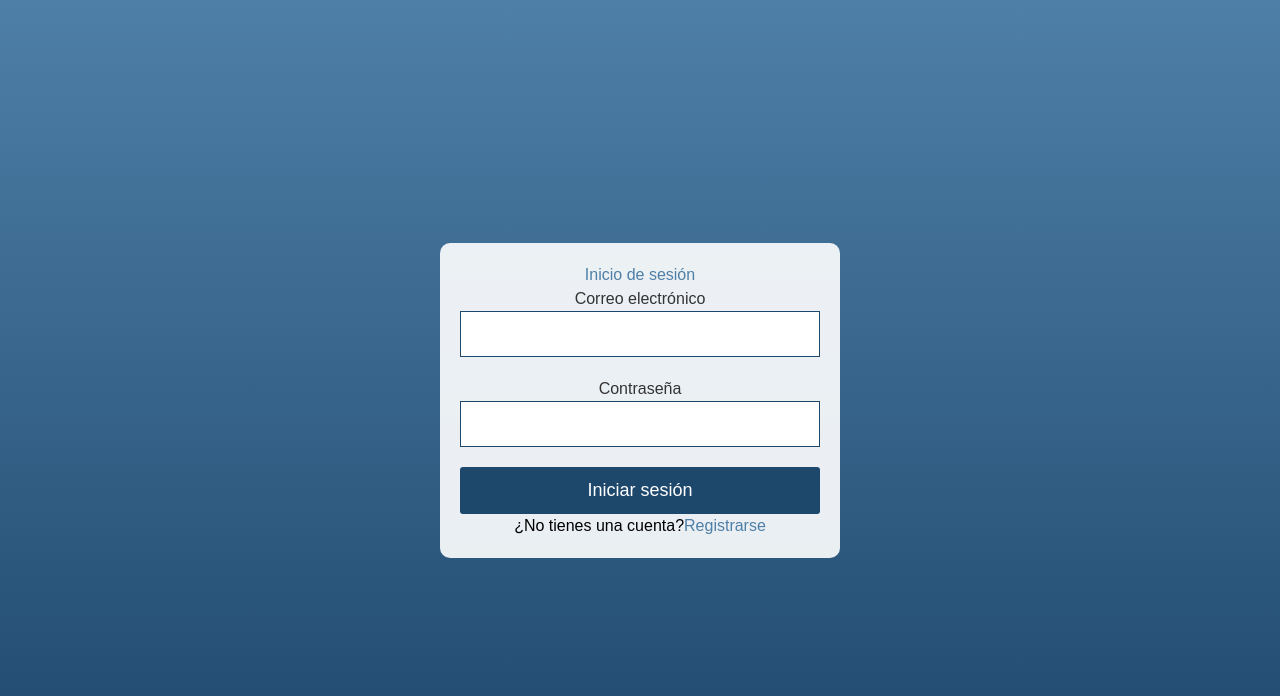
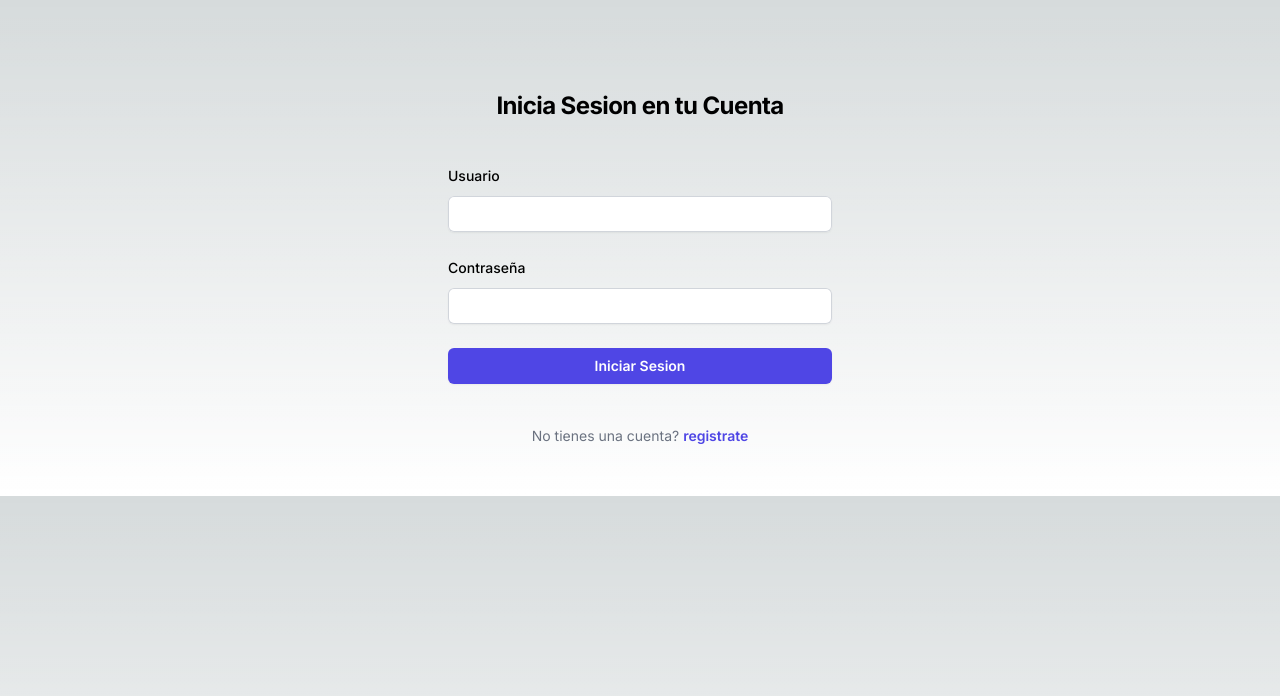
Before and after one commit to ErickMayorgaR/-BD2-Pareja11, a Next.js app in the folder Proyecto/frontend/: page /session/login in a window 1280 px wide. Shown: the top 696 px of the page. Built offline with nearby package versions, Linux system fonts and the light colour scheme.

Commit message:
cambios en login

```diff
--- a/Proyecto/frontend/src/app/session/login/page.js
+++ b/Proyecto/frontend/src/app/session/login/page.js
@@ -51,47 +51,69 @@
   }, []);
 
   return (
-    <div className="login-container">
-      <div className="sub-login-container">
+    <div className="flex min-h-full flex-1 flex-col justify-center px-6 py-12 lg:px-8">
+    <div className="sm:mx-auto sm:w-full sm:max-w-sm">
 
-        <h1>Inicio de sesión</h1>
+      <h2 className="mt-10 text-center text-2xl font-bold leading-9 tracking-tight text-white-900">
+        Inicia Sesion en tu Cuenta
+      </h2>
+    </div>
 
-        <form onSubmit={onSubmit}>
-          <div className="form-group">
-            <label htmlFor="email">Correo electrónico</label>
-
+    <div className="mt-10 sm:mx-auto sm:w-full sm:max-w-sm">
+      <form className="space-y-6" action="#" method="POST">
+        <div>
+          <label htmlFor="email" className="block text-sm font-medium leading-6 text-white-900">
+            Usuario
+          </label>
+          <div className="mt-2">
             <input
-              type="email"
               id="email"
               name="email"
-              className="form-control"
-              value={correo}
-              onChange={(e) => setEmail(e.target.value)}
+              type="email"
+              autoComplete="email"
               required
+              className="block w-full rounded-md border-0 py-1.5 text-gray-900 shadow-sm ring-1 ring-inset ring-gray-300 placeholder:text-gray-400 focus:ring-2 focus:ring-inset focus:ring-indigo-600 sm:text-sm sm:leading-6"
             />
           </div>
-          <div className="form-group">
-            <label htmlFor="password">Contraseña</label>
+        </div>
 
-
+        <div>
+          <div className="flex items-center justify-between">
+            <label htmlFor="password" className="block text-sm font-medium leading-6 text-white-900">
+              Contraseña
+            </label>
+          </div>
+          <div className="mt-2">
             <input
-              type="password"
               id="password"
               name="password"
-              className="form-control"
-              value={password}
-              onChange={(e) => setPassword(e.target.value)}
+              type="password"
+              autoComplete="current-password"
               required
+              className="block w-full rounded-md border-0 py-1.5 text-gray-900 shadow-sm ring-1 ring-inset ring-gray-300 placeholder:text-gray-400 focus:ring-2 focus:ring-inset focus:ring-indigo-600 sm:text-sm sm:leading-6"
             />
           </div>
-          <button type="submit">Iniciar sesión</button>
-          <p>
-            ¿No tienes una cuenta?
-            <a href="/register">Registrarse</a>
-          </p>
-        </form>
-      </div>
+        </div>
+
+        <div>
+          <button
+            type="submit"
+            className="flex w-full justify-center rounded-md bg-indigo-600 px-3 py-1.5 text-sm font-semibold leading-6 text-white shadow-sm hover:bg-indigo-500 focus-visible:outline focus-visible:outline-2 focus-visible:outline-offset-2 focus-visible:outline-indigo-600"
+          >
+            Iniciar Sesion
+          </button>
+        </div>
+      </form>
+
+      <p className="mt-10 text-center text-sm text-gray-500">
+        No tienes una cuenta?{' '}
+        <a href="#" className="font-semibold leading-6 text-indigo-600 hover:text-indigo-500">
+          registrate
+        </a>
+      </p>
     </div>
+  </div>
+
   );
 };
 
--- a/Proyecto/frontend/src/app/session/register/page.js
+++ b/Proyecto/frontend/src/app/session/register/page.js
@@ -0,0 +1,9 @@
+"use client"
+
+import React, { useState, useEffect } from "react";
+
+
+const register = () => {
+
+
+}
```
Also changed, not shown: 1 other file (tests, documents, lock files or other folders).
